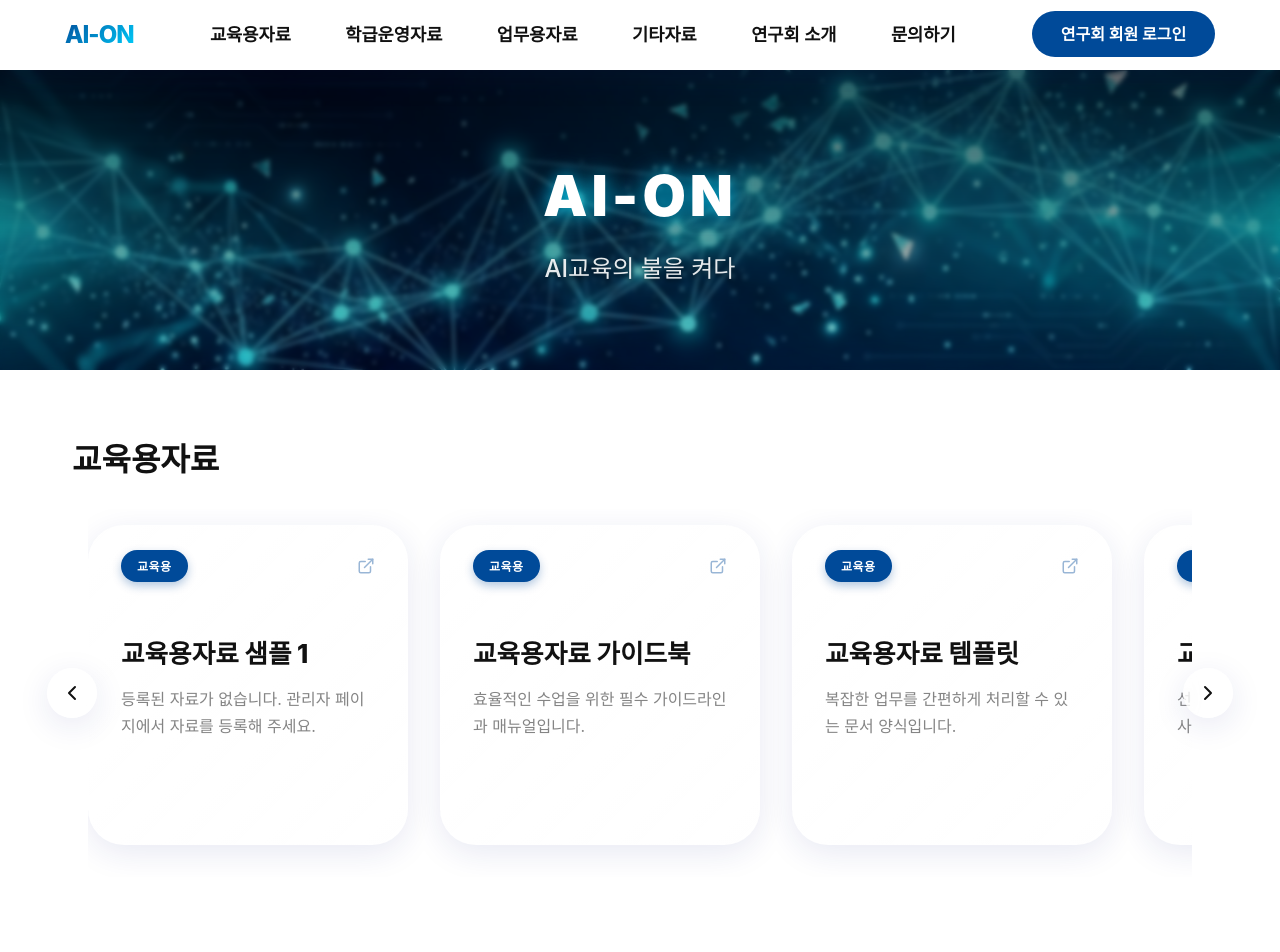
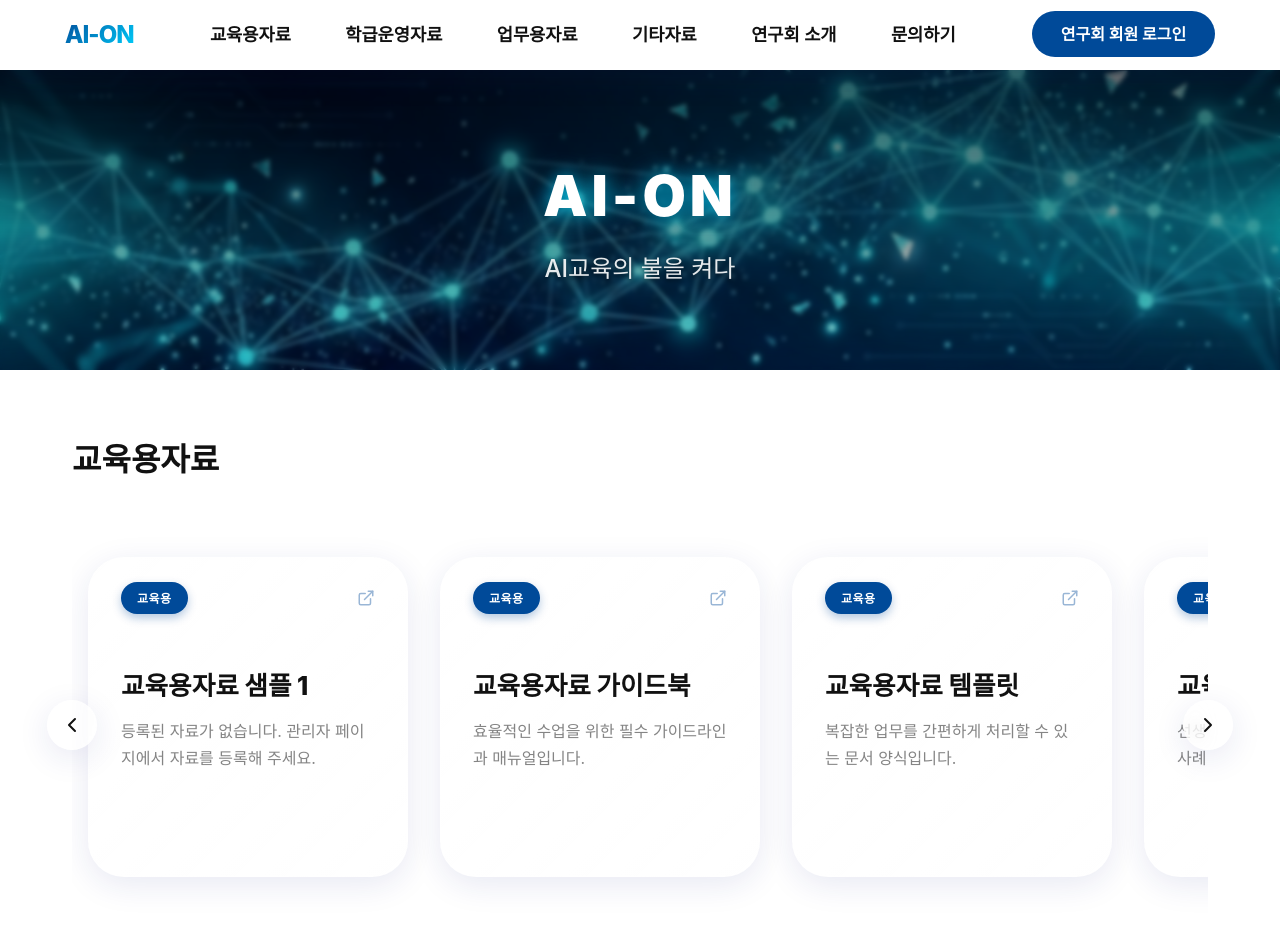
Before and after one commit to Banhxeo86/aionweb, a Next.js app: page / in a window 1280 px wide. Shown: the top 952 px of the page. Built offline with nearby package versions, Linux system fonts and the light colour scheme; no server answers; the database is empty.

Commit message:
Refine material slider card hover effect and layout

```diff
--- a/app/page.module.css
+++ b/app/page.module.css
@@ -110,7 +110,8 @@
   overflow-x: auto;
   scroll-behavior: smooth;
   scrollbar-width: none;
-  padding: 1rem 0 2rem;
+  padding: 3rem 1rem 4rem; /* 상단 1rem -> 3rem, 하단 2rem -> 4rem으로 확대하여 공간 확보 */
+  margin: 0 -1rem; /* 패딩으로 인한 좌우 밀림 방지 */
 }
 
 .sliderContainer::-webkit-scrollbar {
@@ -133,10 +134,11 @@
 }
 
 .squareCard:hover {
-  transform: translateY(-15px) scale(1.03);
+  transform: translateY(-20px) scale(1.03); /* 위로 조금 더 띄워서 입체감 강조 */
   border-color: var(--primary);
-  box-shadow: 0 30px 60px rgba(0, 74, 153, 0.2);
+  box-shadow: 0 40px 80px rgba(0, 74, 153, 0.25);
   background: linear-gradient(135deg, rgba(255, 255, 255, 0.15), rgba(255, 255, 255, 0.08));
+  z-index: 10; /* 커진 카드가 주변 카드나 요소 위로 올라오도록 설정 */
 }
 
 .cardHeader {
```
